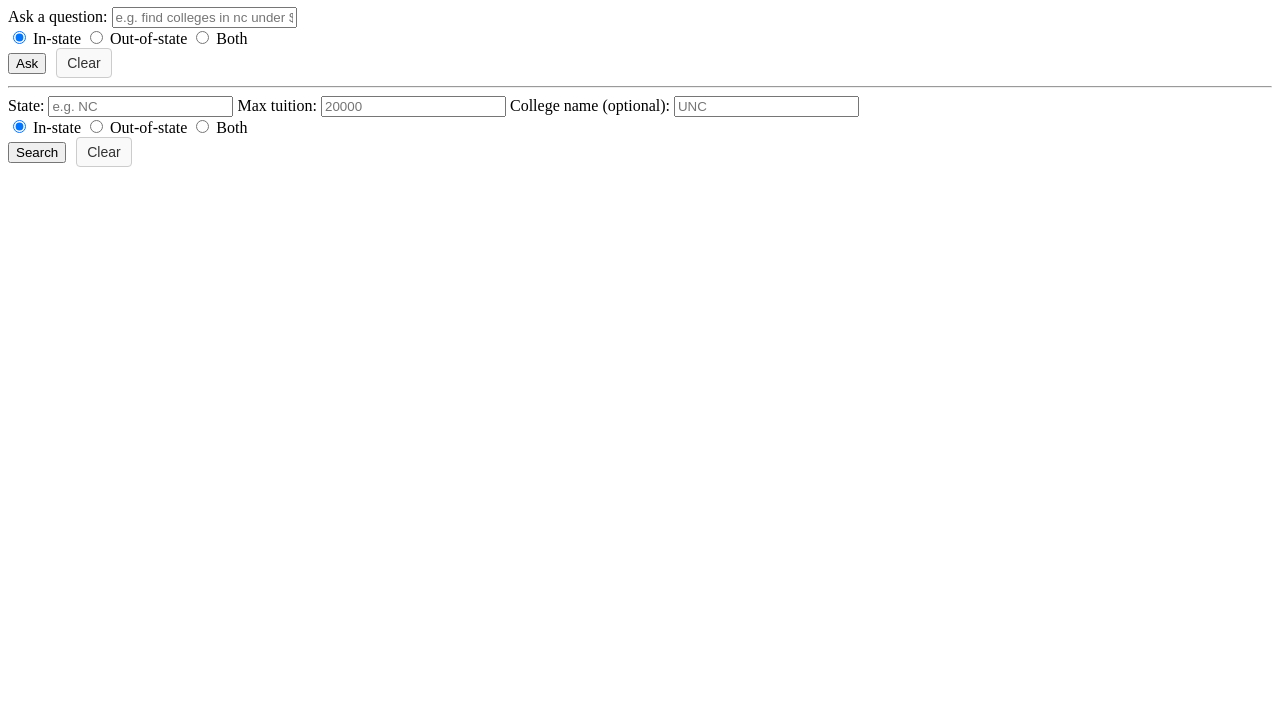
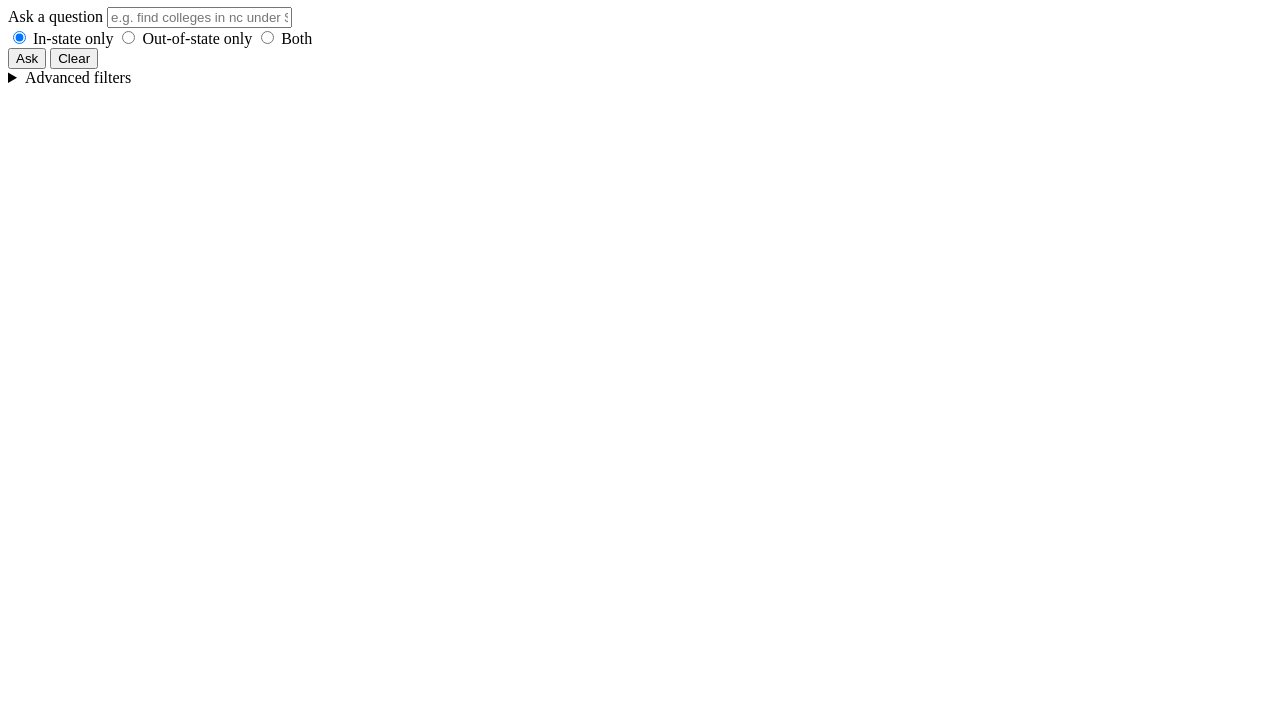
Before and after one commit to ecupirate99/qcolleges, a website: page index.html in a window 1280 px wide. Shown: the part 73-800 px from the top of the page. Drawn offline with Linux system fonts and the light colour scheme.

Commit message:
Update index.html

```diff
--- a/index.html
+++ b/index.html
@@ -11,43 +11,61 @@
     <h1>College Finder</h1>
 
     <!-- Free-text search -->
-    <form id="questionForm">
-      <label for="question">Ask a question:</label>
-      <input type="text" id="question" name="question" placeholder="e.g. find colleges in nc under $20000">
+    <form id="questionForm" class="panel">
+      <label for="question" class="label">Ask a question</label>
+      <input
+        type="text"
+        id="question"
+        name="question"
+        class="input-lg"
+        placeholder="e.g. find colleges in nc under $30000 with graduation above 70%"
+        aria-label="Ask a question"
+      >
+
+      <!-- Tuition filter radio buttons -->
       <div class="radio-group">
-        <label><input type="radio" name="q_tuition_filter" value="in_state" checked> In-state</label>
-        <label><input type="radio" name="q_tuition_filter" value="out_state"> Out-of-state</label>
+        <label><input type="radio" name="q_tuition_filter" value="in_state" checked> In-state only</label>
+        <label><input type="radio" name="q_tuition_filter" value="out_state"> Out-of-state only</label>
         <label><input type="radio" name="q_tuition_filter" value="both"> Both</label>
       </div>
-      <button type="submit">Ask</button>
-      <button type="button" id="clearBtn" class="clear-btn">Clear</button>
+
+      <div class="actions">
+        <button type="submit" class="btn-primary">Ask</button>
+        <button type="button" id="clearBtn" class="btn-secondary">Clear</button>
+      </div>
     </form>
 
-    <hr>
+    <!-- Advanced filters -->
+    <details class="panel">
+      <summary class="panel-title">Advanced filters</summary>
+      <form id="filterForm" class="form-vertical">
+        <label class="label" for="state">State</label>
+        <input type="text" id="state" name="state" class="input" placeholder="e.g. NC" aria-label="State">
 
-    <!-- Structured filters -->
-    <form id="filterForm">
-      <label for="state">State:</label>
-      <input type="text" id="state" name="state" placeholder="e.g. NC">
+        <label class="label" for="max_tuition">Max Tuition</label>
+        <input type="number" id="max_tuition" name="max_tuition" class="input" placeholder="e.g. 30000" aria-label="Max tuition">
 
-      <label for="max_tuition">Max tuition:</label>
-      <input type="number" id="max_tuition" name="max_tuition" placeholder="20000">
+        <label class="label" for="name">College Name (optional)</label>
+        <input type="text" id="name" name="name" class="input" placeholder="e.g. UNC" aria-label="College name">
 
-      <label for="name">College name (optional):</label>
-      <input type="text" id="name" name="name" placeholder="UNC">
+        <div class="radio-group">
+          <label><input type="radio" name="f_tuition_filter" value="in_state" checked> In-state only</label>
+          <label><input type="radio" name="f_tuition_filter" value="out_state"> Out-of-state only</label>
+          <label><input type="radio" name="f_tuition_filter" value="both"> Both</label>
+        </div>
 
-      <div class="radio-group">
-        <label><input type="radio" name="f_tuition_filter" value="in_state" checked> In-state</label>
-        <label><input type="radio" name="f_tuition_filter" value="out_state"> Out-of-state</label>
-        <label><input type="radio" name="f_tuition_filter" value="both"> Both</label>
-      </div>
+        <div class="actions">
+          <button type="submit" class="btn-primary">Search</button>
+          <button type="button" id="clearFiltersBtn" class="btn-secondary">Clear</button>
+        </div>
+        <p id="errorMsg" class="error-msg" role="alert"></p>
+      </form>
+    </details>
 
-      <button type="submit">Search</button>
-      <button type="button" id="clearFiltersBtn" class="clear-btn">Clear</button>
-      <p id="errorMsg" class="error-msg"></p>
-    </form>
+    <!-- Spinner -->
+    <div id="loading" class="spinner" style="display:none;" aria-hidden="true"></div>
 
-    <div id="loading" class="spinner" style="display:none;"></div>
+    <!-- Results -->
     <div id="results"></div>
   </div>
   <script src="script.js"></script>
```
